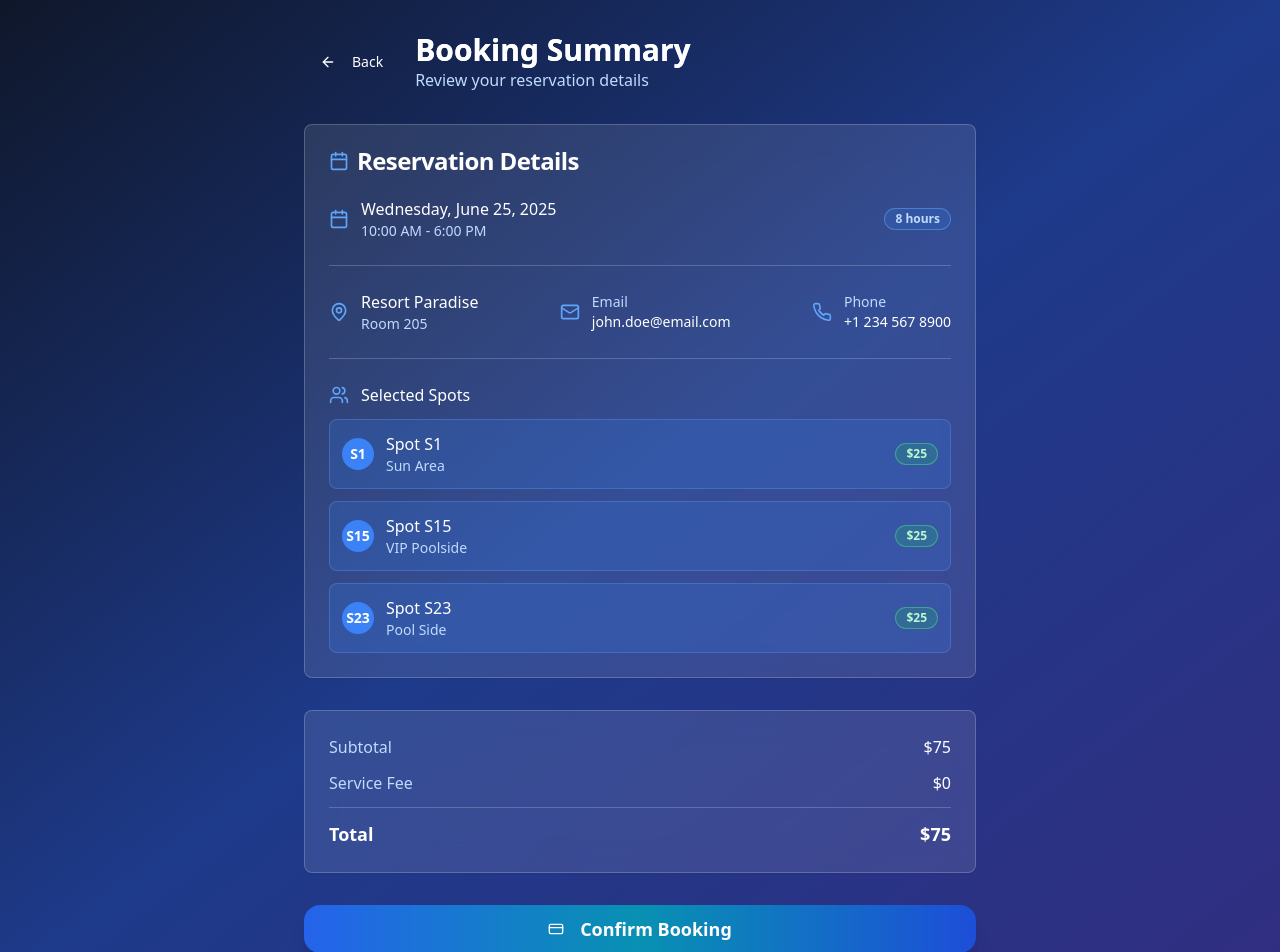
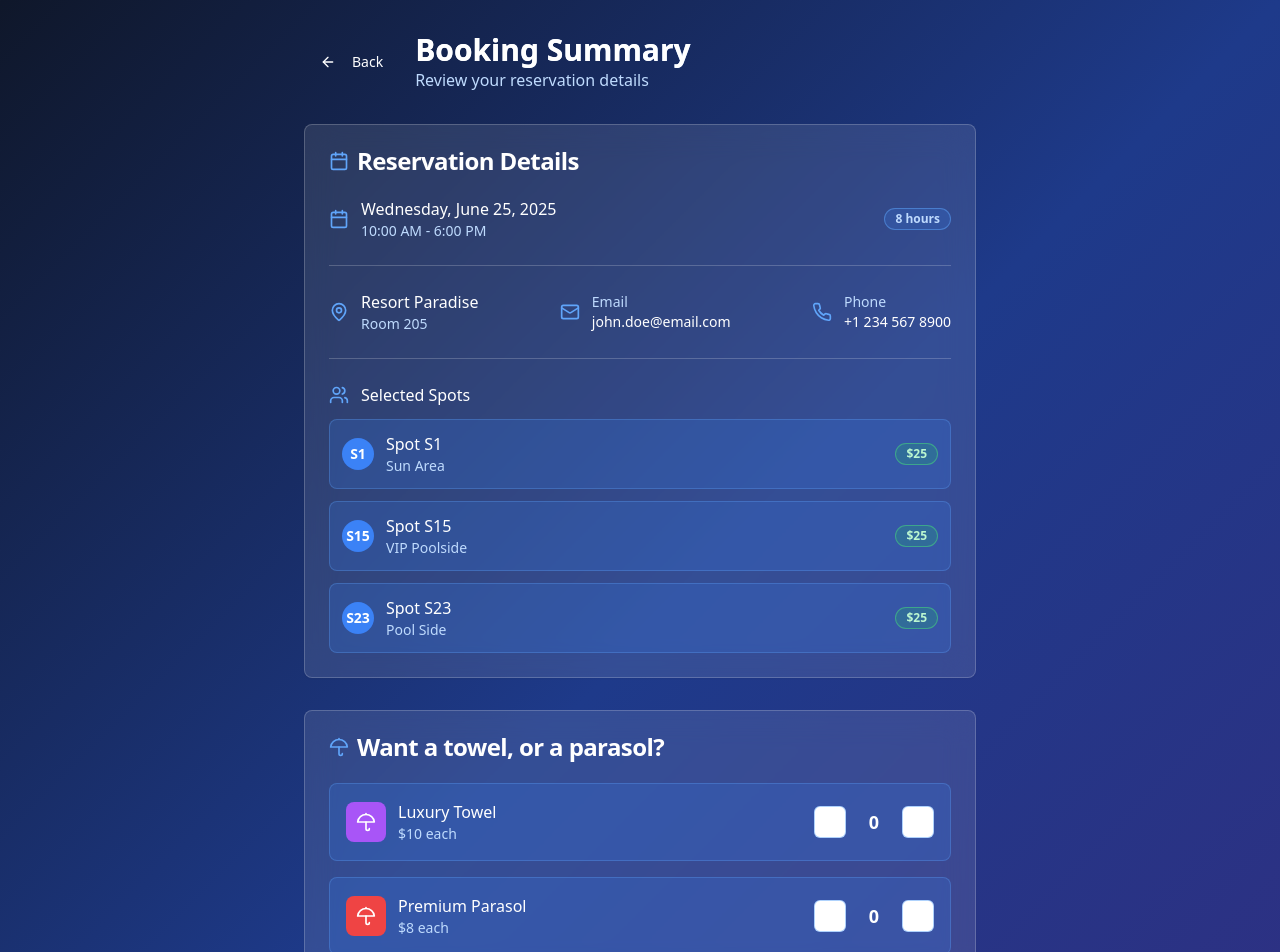
Before and after one commit to imjafry/sun-seeker-booking-hub, a React (Vite) app: page /booking/summary in a window 1280 px wide. Shown: the top 952 px of the page. Built offline with nearby package versions, Linux system fonts and the light colour scheme.

Commit message:
Add service selection to BookingSummary
Added an optional service selection section to the BookingSummary page, positioned before the subtotal/total display. The design is consistent with other sections, and translations have been added.

```diff
--- a/src/locales/translations/da.ts
+++ b/src/locales/translations/da.ts
@@ -1,3 +1,4 @@
+
 export default {
   welcome: {
     title: "Dit sted i solen – booket før morgenmad.",
@@ -91,6 +92,11 @@ export default {
     phone: 'Telefon',
     selectedSpots: 'Valgte Pladser',
     spot: 'Plads',
+    optionalServices: 'Vil du have et håndklæde eller en parasol?',
+    luxuryTowel: 'Luksus Håndklæde',
+    premiumParasol: 'Premium Parasol',
+    each: 'hver',
+    services: 'Tjenester',
     subtotal: 'Subtotal',
     serviceFee: 'Servicegebyr',
     total: 'Total',
--- a/src/locales/translations/de.ts
+++ b/src/locales/translations/de.ts
@@ -1,3 +1,4 @@
+
 export default {
   welcome: {
     title: "Ihr Platz in der Sonne – vor dem Frühstück gebucht.",
@@ -78,6 +79,11 @@ export default {
     phone: 'Telefon',
     selectedSpots: 'Ausgewählte Plätze',
     spot: 'Platz',
+    optionalServices: 'Möchten Sie ein Handtuch oder einen Sonnenschirm?',
+    luxuryTowel: 'Luxus-Handtuch',
+    premiumParasol: 'Premium-Sonnenschirm',
+    each: 'jeweils',
+    services: 'Dienstleistungen',
     subtotal: 'Zwischensumme',
     serviceFee: 'Servicegebühr',
     total: 'Gesamt',
--- a/src/locales/translations/en.ts
+++ b/src/locales/translations/en.ts
@@ -1,3 +1,4 @@
+
 export default {
   welcome: {
     title: "Your spot in the sun – booked before breakfast.",
@@ -78,6 +79,11 @@ export default {
     phone: 'Phone',
     selectedSpots: 'Selected Spots',
     spot: 'Spot',
+    optionalServices: 'Want a towel, or a parasol?',
+    luxuryTowel: 'Luxury Towel',
+    premiumParasol: 'Premium Parasol',
+    each: 'each',
+    services: 'Services',
     subtotal: 'Subtotal',
     serviceFee: 'Service Fee',
     total: 'Total',
--- a/src/locales/translations/es.ts
+++ b/src/locales/translations/es.ts
@@ -1,3 +1,4 @@
+
 export default {
   welcome: {
     title: "Tu lugar al sol – reservado antes del desayuno.",
@@ -78,6 +79,11 @@ export default {
     phone: 'Teléfono',
     selectedSpots: 'Lugares Seleccionados',
     spot: 'Lugar',
+    optionalServices: '¿Quieres una toalla o una sombrilla?',
+    luxuryTowel: 'Toalla de Lujo',
+    premiumParasol: 'Sombrilla Premium',
+    each: 'cada una',
+    services: 'Servicios',
     subtotal: 'Subtotal',
     serviceFee: 'Tarifa de Servicio',
     total: 'Total',
--- a/src/locales/translations/fr.ts
+++ b/src/locales/translations/fr.ts
@@ -1,3 +1,4 @@
+
 export default {
   welcome: {
     title: "Votre place au soleil – réservée avant le petit-déjeuner.",
@@ -78,6 +79,11 @@ export default {
     phone: 'Téléphone',
     selectedSpots: 'Places Sélectionnées',
     spot: 'Place',
+    optionalServices: 'Voulez-vous une serviette ou un parasol?',
+    luxuryTowel: 'Serviette de Luxe',
+    premiumParasol: 'Parasol Premium',
+    each: 'chacun',
+    services: 'Services',
     subtotal: 'Sous-total',
     serviceFee: 'Frais de Service',
     total: 'Total',
--- a/src/pages/BookingSummary.tsx
+++ b/src/pages/BookingSummary.tsx
@@ -6,11 +6,13 @@ import { Card, CardContent, CardHeader, CardTitle } from '@/components/ui/card';
 import { Separator } from '@/components/ui/separator';
 import { Badge } from '@/components/ui/badge';
 import { useLanguage } from '@/locales';
-import { Calendar, Clock, MapPin, Users, CreditCard, ArrowLeft, Mail, Phone } from 'lucide-react';
+import { Calendar, Clock, MapPin, Users, CreditCard, ArrowLeft, Mail, Phone, Plus, Minus, Umbrella } from 'lucide-react';
 
 const BookingSummary = () => {
   const navigate = useNavigate();
   const { t } = useLanguage();
+  const [luxuryTowel, setLuxuryTowel] = useState(0);
+  const [premiumParasol, setPremiumParasol] = useState(0);
 
   // Mock booking data - in real app this would come from context/state
   const bookingData = {
@@ -26,12 +28,33 @@ const BookingSummary = () => {
     phone: '+1 234 567 8900'
   };
 
+  const luxuryTowelPrice = 10;
+  const premiumParasolPrice = 8;
+  const servicesTotal = (luxuryTowel * luxuryTowelPrice) + (premiumParasol * premiumParasolPrice);
+  const finalTotal = bookingData.totalPrice + servicesTotal;
+
   const handleConfirmBooking = () => {
     navigate('/booking/payment');
   };
 
   const handleBack = () => {
     navigate(-1);
+  };
+
+  const incrementService = (service: 'towel' | 'parasol') => {
+    if (service === 'towel') {
+      setLuxuryTowel(prev => prev + 1);
+    } else {
+      setPremiumParasol(prev => prev + 1);
+    }
+  };
+
+  const decrementService = (service: 'towel' | 'parasol') => {
+    if (service === 'towel') {
+      setLuxuryTowel(prev => Math.max(0, prev - 1));
+    } else {
+      setPremiumParasol(prev => Math.max(0, prev - 1));
+    }
   };
 
   return (
@@ -140,6 +163,81 @@ const BookingSummary = () => {
             </CardContent>
           </Card>
 
+          {/* Optional Services */}
+          <Card className="bg-white/10 backdrop-blur-lg border-white/20 mb-8">
+            <CardHeader>
+              <CardTitle className="text-white flex items-center gap-2">
+                <Umbrella className="w-5 h-5 text-blue-400" />
+                {t('bookingSummary.optionalServices') || 'Want a towel, or a parasol?'}
+              </CardTitle>
+            </CardHeader>
+            <CardContent className="space-y-4">
+              {/* Luxury Towel */}
+              <div className="flex items-center justify-between bg-blue-500/20 rounded-lg p-4 border border-blue-400/30">
+                <div className="flex items-center gap-3">
+                  <div className="w-10 h-10 bg-purple-500 rounded-lg flex items-center justify-center">
+                    <Umbrella className="w-5 h-5 text-white" />
+                  </div>
+                  <div>
+                    <p className="text-white font-medium">{t('bookingSummary.luxuryTowel') || 'Luxury Towel'}</p>
+                    <p className="text-blue-200 text-sm">${luxuryTowelPrice} {t('bookingSummary.each') || 'each'}</p>
+                  </div>
+                </div>
+                <div className="flex items-center gap-3">
+                  <Button
+                    variant="outline"
+                    size="sm"
+                    onClick={() => decrementService('towel')}
+                    className="w-8 h-8 p-0 border-blue-400/50 text-white hover:bg-blue-500/30"
+                  >
+                    <Minus className="w-4 h-4" />
+                  </Button>
+                  <span className="text-white text-lg font-bold w-8 text-center">{luxuryTowel}</span>
+                  <Button
+                    variant="outline"
+                    size="sm"
+                    onClick={() => incrementService('towel')}
+                    className="w-8 h-8 p-0 border-blue-400/50 text-white hover:bg-blue-500/30"
+                  >
+                    <Plus className="w-4 h-4" />
+                  </Button>
+                </div>
+              </div>
+
+              {/* Premium Parasol */}
+              <div className="flex items-center justify-between bg-blue-500/20 rounded-lg p-4 border border-blue-400/30">
+                <div className="flex items-center gap-3">
+                  <div className="w-10 h-10 bg-red-500 rounded-lg flex items-center justify-center">
+                    <Umbrella className="w-5 h-5 text-white" />
+                  </div>
+                  <div>
+                    <p className="text-white font-medium">{t('bookingSummary.premiumParasol') || 'Premium Parasol'}</p>
+                    <p className="text-blue-200 text-sm">${premiumParasolPrice} {t('bookingSummary.each') || 'each'}</p>
+                  </div>
+                </div>
+                <div className="flex items-center gap-3">
+                  <Button
+                    variant="outline"
+                    size="sm"
+                    onClick={() => decrementService('parasol')}
+                    className="w-8 h-8 p-0 border-blue-400/50 text-white hover:bg-blue-500/30"
+                  >
+                    <Minus className="w-4 h-4" />
+                  </Button>
+                  <span className="text-white text-lg font-bold w-8 text-center">{premiumParasol}</span>
+                  <Button
+                    variant="outline"
+                    size="sm"
+                    onClick={() => incrementService('parasol')}
+                    className="w-8 h-8 p-0 border-blue-400/50 text-white hover:bg-blue-500/30"
+                  >
+                    <Plus className="w-4 h-4" />
+                  </Button>
+                </div>
+              </div>
+            </CardContent>
+          </Card>
+
           {/* Price Summary */}
           <Card className="bg-white/10 backdrop-blur-lg border-white/20 mb-8">
             <CardContent className="p-6">
@@ -148,6 +246,12 @@ const BookingSummary = () => {
                   <span className="text-blue-200">{t('bookingSummary.subtotal') || 'Subtotal'}</span>
                   <span className="text-white">${bookingData.totalPrice}</span>
                 </div>
+                {servicesTotal > 0 && (
+                  <div className="flex items-center justify-between">
+                    <span className="text-blue-200">{t('bookingSummary.services') || 'Services'}</span>
+                    <span className="text-white">${servicesTotal}</span>
+                  </div>
+                )}
                 <div className="flex items-center justify-between">
                   <span className="text-blue-200">{t('bookingSummary.serviceFee') || 'Service Fee'}</span>
                   <span className="text-white">$0</span>
@@ -155,7 +259,7 @@ const BookingSummary = () => {
                 <Separator className="bg-white/20" />
                 <div className="flex items-center justify-between text-lg font-bold">
                   <span className="text-white">{t('bookingSummary.total') || 'Total'}</span>
-                  <span className="text-white">${bookingData.totalPrice}</span>
+                  <span className="text-white">${finalTotal}</span>
                 </div>
               </div>
             </CardContent>
```
